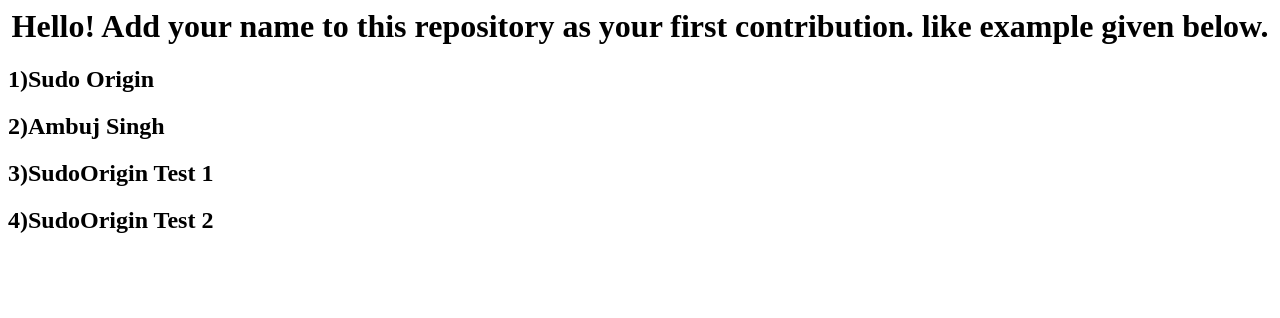
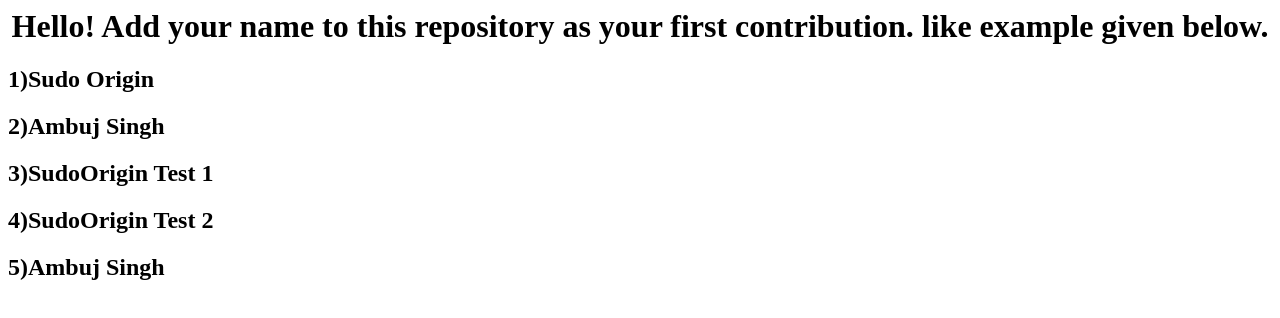
Before and after one commit to sudoorigintest/test, a plain HTML site: page index.html in a window 1280 px wide. Drawn offline with Linux system fonts and the light colour scheme.

Commit message:
update my name

```diff
--- a/index.html
+++ b/index.html
@@ -8,5 +8,6 @@
   <h2>2)Ambuj Singh</h2>
   <h2>3)SudoOrigin Test 1</h2>
   <h2>4)SudoOrigin Test 2</h2>
+  <h2>5)Ambuj Singh</h2>
 </body>
 </html>
```
